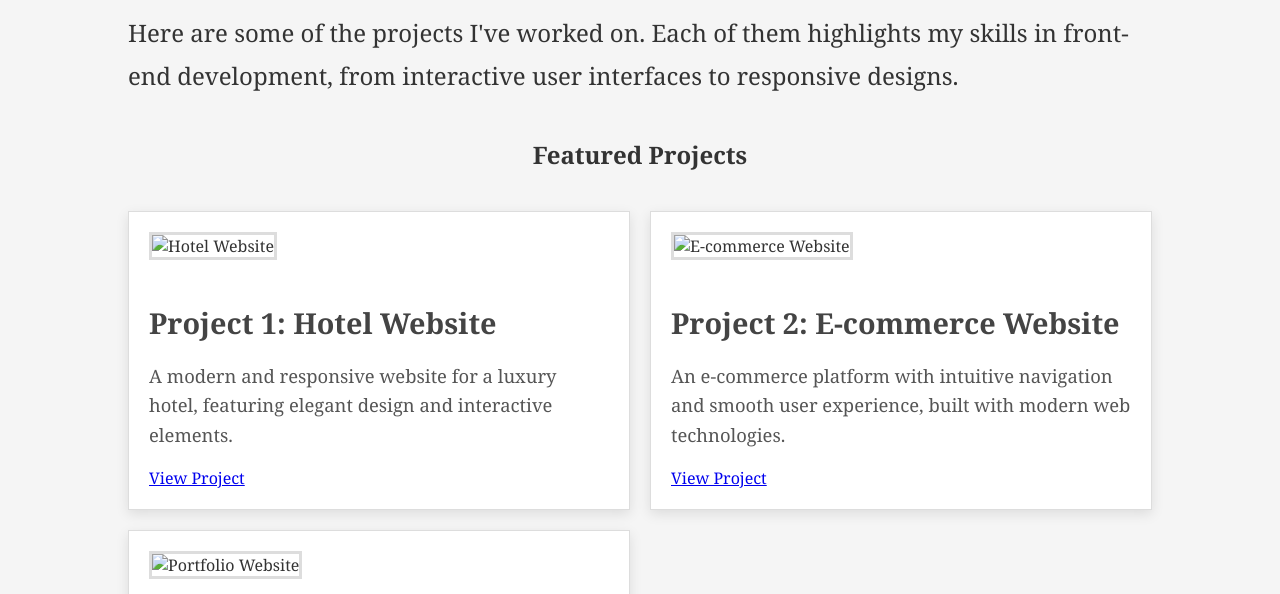
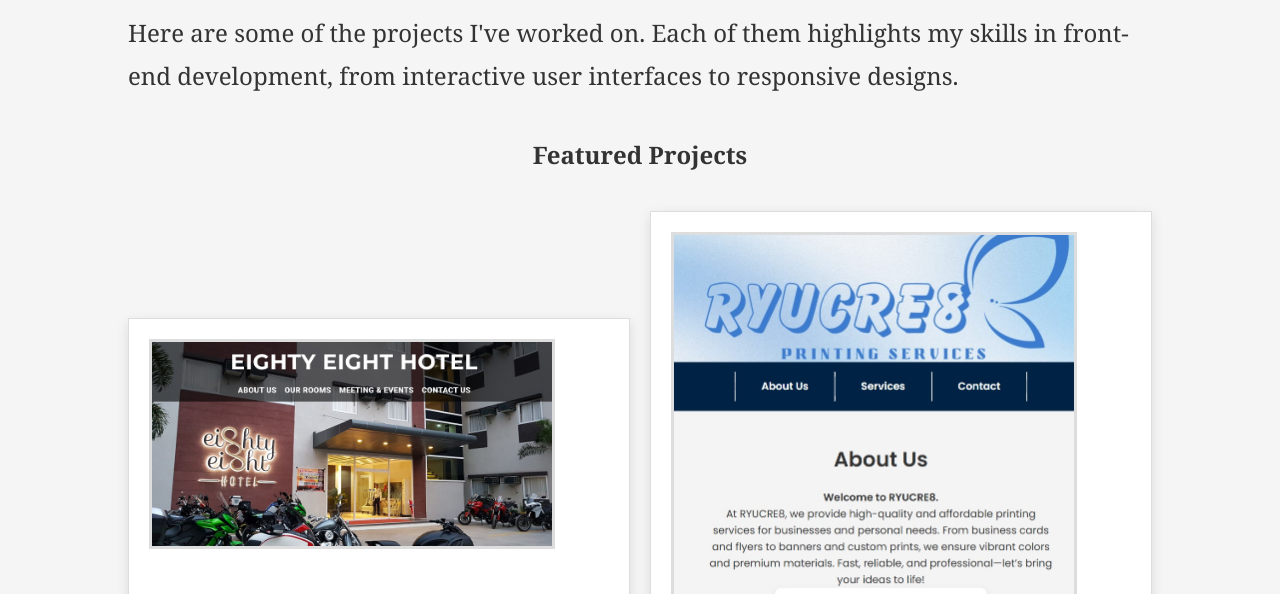
Before and after one commit to EngrKulot/emman.dev, a plain HTML site: page projects.html in a window 1280 px wide. Shown: the part 313-907 px from the top of the page. Drawn offline with Linux system fonts and the light colour scheme; a web font is replaced by a local one.

Commit message:
Update projects.html

```diff
--- a/projects.html
+++ b/projects.html
@@ -42,7 +42,7 @@
             <div class="news-layout">
                 <!-- Project 1 -->
                 <div class="news-content">
-                    <img src="./Project/project1.jpg" alt="Hotel Website" class="project-image" id="image1">
+                    <img src="./project1.jpg" alt="Hotel Website" class="project-image" id="image1">
                     <h3>Project 1: Hotel Website</h3>
                     <p>A modern and responsive website for a luxury hotel, featuring elegant design and interactive elements.</p>
                     <a href="project1.html" class="https://engrkulot.github.io/88Hotel.com/">View Project</a>
@@ -50,7 +50,7 @@
 
                 <!-- Project 2 -->
                 <div class="news-content">
-                    <img src="./Project/project2.jpg" alt="E-commerce Website" class="project-image" id="image2">
+                    <img src="./project2.jpg" alt="E-commerce Website" class="project-image" id="image2">
                     <h3>Project 2: E-commerce Website</h3>
                     <p>An e-commerce platform with intuitive navigation and smooth user experience, built with modern web technologies.</p>
                     <a href="project2.html" class="https://engrkulot.github.io/ryucre8.services/">View Project</a>
@@ -58,7 +58,7 @@
 
                 <!-- Project 3 -->
                 <div class="news-content">
-                    <img src="./Project/project3.jpg" alt="Portfolio Website" class="project-image" id="image3">
+                    <img src="./project3.jpg" alt="Portfolio Website" class="project-image" id="image3">
                     <h3>Project 3: Family Website</h3>
                     <p>A personal Family website to showcase my skills and projects.</p>
                     <a href="project3.html" class="https://engrkulot.github.io/FAM/">View Project</a>
```
